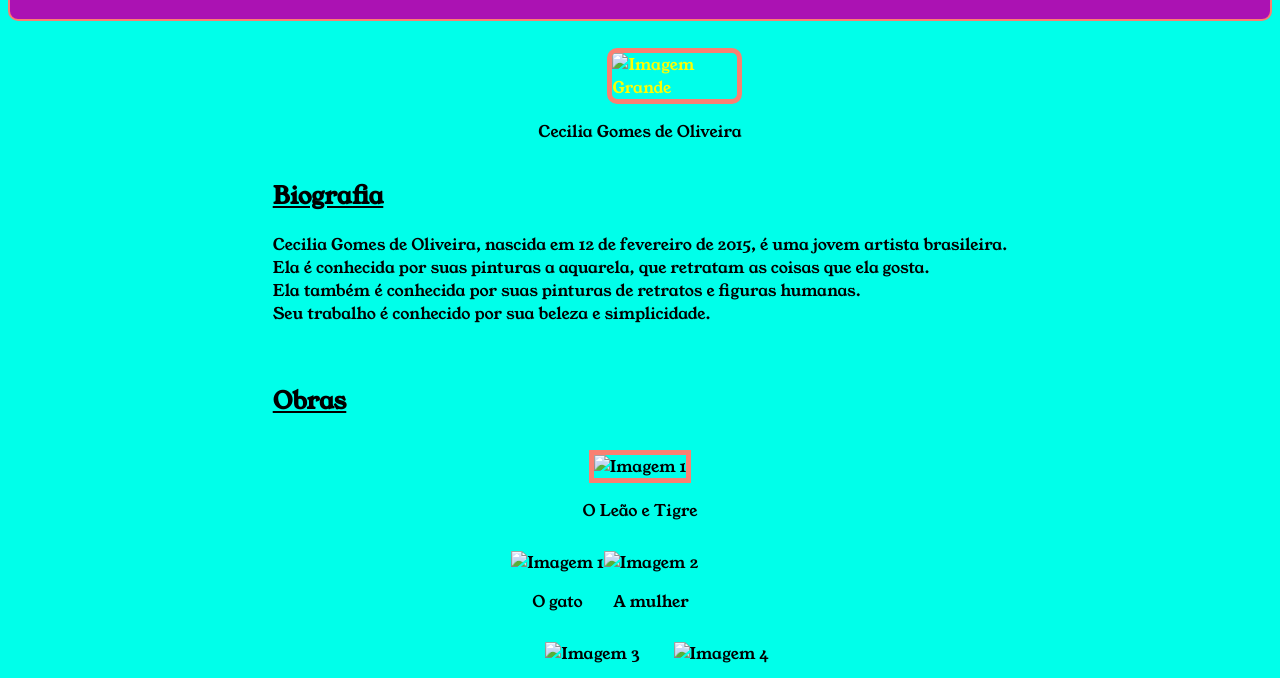
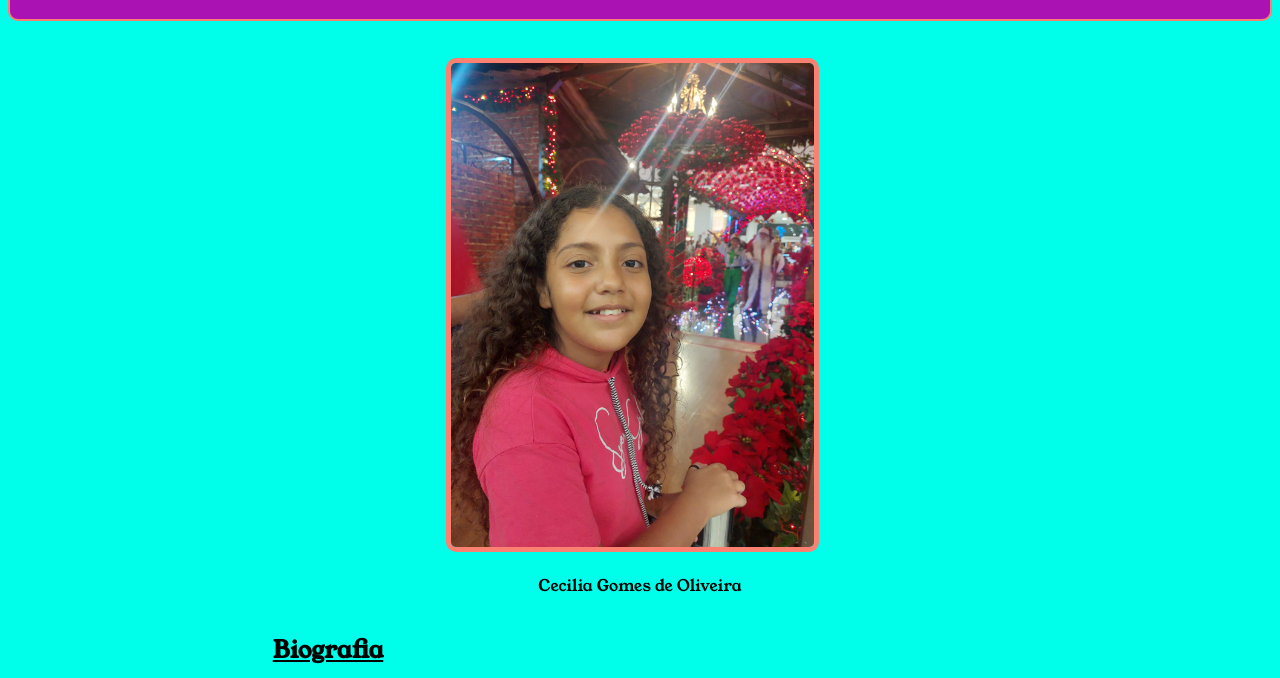
Before and after one commit to GabMadJesSil/Portifolio, a plain HTML site: page index.html in a window 1280 px wide. Shown: the part 79-757 px from the top of the page. Drawn offline with Linux system fonts and the light colour scheme; the site is published under a folder, as on GitHub Pages, so addresses that start at the root find nothing.

Commit message:
Update index.html

```diff
--- a/index.html
+++ b/index.html
@@ -17,7 +17,7 @@
 
     <main>
         <section class="big_image">
-            <img class="img_cila" src="/imagens/cila.jpeg" alt="Imagem Grande">
+            <img class="img_cila" src="cila.jpeg" alt="Imagem Grande">
             <span><p>Cecilia Gomes de Oliveira</p></span>
         </section>
 
@@ -37,29 +37,29 @@
         <section class="small-images">
             <div>
                 <div class="pink-border">
-                    <img class="tigre_leao" src="/imagens/tigre_leão.jpeg" alt="Imagem 1">
+                    <img class="tigre_leao" src="tigre_leão.jpeg" alt="Imagem 1">
                     <p>O Leão e Tigre</p>
                 </div>
             </div>
 
             <div class="div_obras">
                 <div class="pink-border">
-                    <img class="gato" src="/imagens/cat2.0.jpeg" alt="Imagem 1">
+                    <img class="gato" src="cat2.0.jpeg" alt="Imagem 1">
                     <p>O gato</p>
                 </div>
                 <div class="blue-border">
-                    <img  class="mulher" src="/imagens/mulher.jpeg" alt="Imagem 2">
+                    <img  class="mulher" src="mulher.jpeg" alt="Imagem 2">
                     <p>A mulher</p>
                 </div>
             </div>
 
             <div class="div_obras">
                 <div class="pink-border">
-                    <img  class="zumbi_palmares" src="/imagens/zumbi_palmares.jpeg" alt="Imagem 3">
+                    <img  class="zumbi_palmares" src="zumbi_palmares.jpeg" alt="Imagem 3">
                     <p>zumbi dos palmares</p>
                 </div>
                 <div class="blue-border">
-                    <img  class="cavalo" src="/imagens/cavalo.jpeg" alt="Imagem 4">
+                    <img  class="cavalo" src="cavalo.jpeg" alt="Imagem 4">
                     <p>Cavalo</p>
                 </div>
             </div>
```
